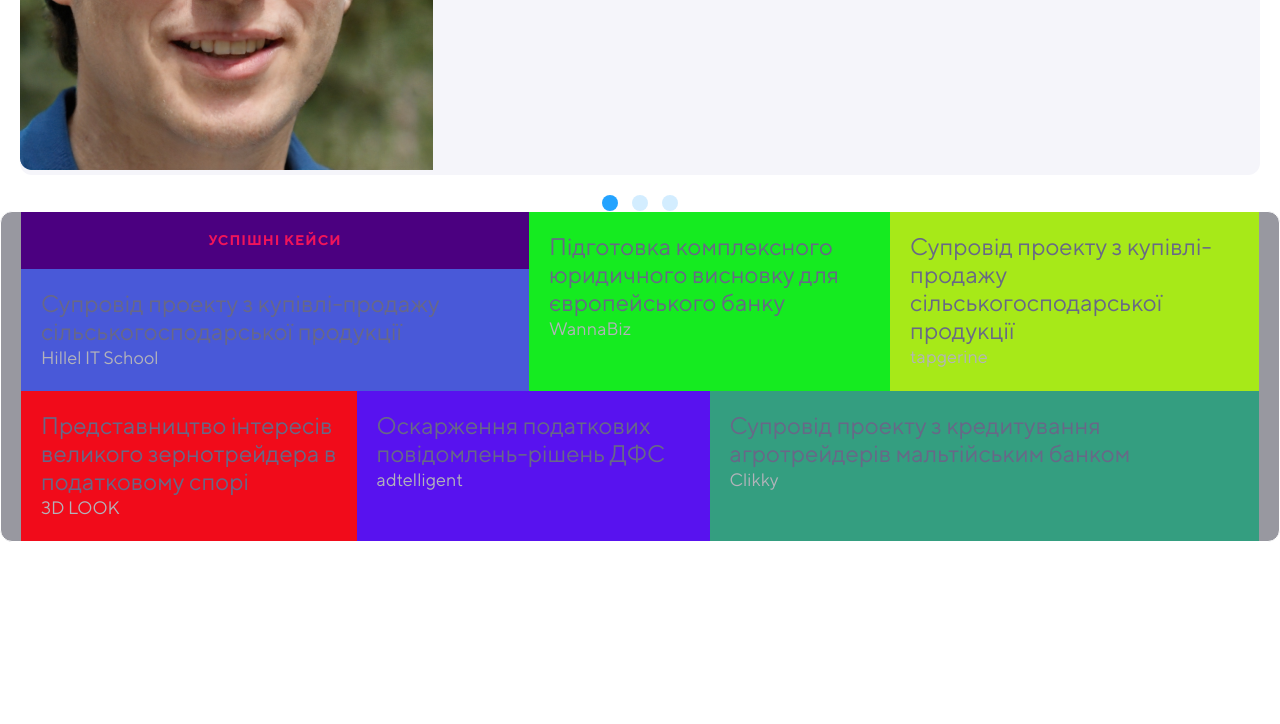
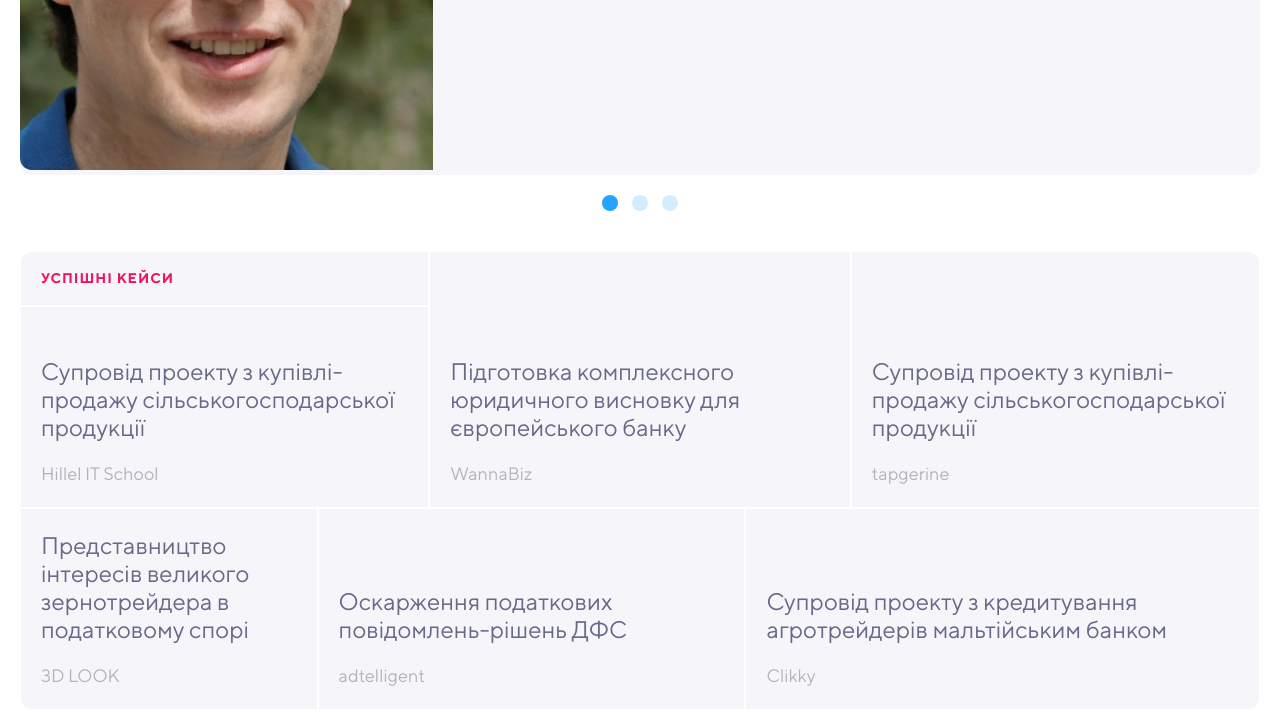
Before and after one commit to glinkinzhenya/hlegals, a plain HTML site: page index.html in a window 1280 px wide. Shown: the part 2654-3378 px from the top of the page. Before the commit the page ends 3196 px from the top, so only its background shows below. Drawn offline with nearby package versions, Linux system fonts and the light colour scheme.

Commit message:
cases ok

```diff
--- a/assets/scss/sections/main/cases/_cases.scss
+++ b/assets/scss/sections/main/cases/_cases.scss
@@ -1,62 +1,67 @@
 @use "../../../presets" as *;
 @use "../../../mixins" as *;
 
-.cases {}
+.cases {
+    // max-width: 1320px;
+    //     margin-right: auto;
+    //     margin-left: auto;
+    //     padding-right: 20px;
+    //     padding-left: 20px;
+    //     height: 453px;
+
+        display: grid;
+        grid-template-areas: "a1 a1 a3 a3 a4"
+            "a2 a2 a3 a3 a4"
+            "a5 a6 a6 a7 a7";
+        grid-template-columns: 24% 9% 1fr 8.5% 33%;
+        grid-template-rows: 12% 1fr 1fr;
+}
 
 .cases-container {
-    background: #9898a0;
-    border: 1px solid #FFFFFF;
-    border-radius: 12px;
-
-    max-width: 1320px;
-    margin-right: auto;
-    margin-left: auto;
-    padding-right: 20px;
-    padding-left: 20px;
-
-    display: grid;
-    grid-template-areas: "a1 a1 a3 a3 a4"
-    "a2 a2 a3 a3 a4"
-    "a5 a6 a6  a7 a7"
-
-
 
 
 }
 
-.cases-container>div:nth-of-type(1) {
+.cases>div:nth-of-type(1) {
     grid-area: a1;
-    background-color: rgb(75, 0, 128);
+    border: 1px solid #FFFFFF;
+    border-radius: 12px 0px 0px 0px;
+
+justify-content: center;
 }
 
-.cases-container>div:nth-of-type(2) {
+.cases>div:nth-of-type(2) {
     grid-area: a2;
-    background-color: rgb(73, 89, 216);
+    border: 1px solid #FFFFFF;
+
 }
 
-.cases-container>div:nth-of-type(3) {
+.cases>div:nth-of-type(3) {
     grid-area: a3;
-    background-color: rgb(21, 235, 32);
+    border: 1px solid #FFFFFF;
 }
 
-.cases-container>div:nth-of-type(4) {
+.cases>div:nth-of-type(4) {
     grid-area: a4;
-    background-color: rgb(167, 233, 24);
+    border-radius: 0px 12px 0px 0px;
+    border: 1px solid #FFFFFF;
 }
 
-.cases-container>div:nth-of-type(5) {
+.cases>div:nth-of-type(5) {
     grid-area: a5;
-    background-color: rgb(241, 11, 26);
+    border: 1px solid #FFFFFF;
+    border-radius: 0px 0px 0px 12px;
 }
 
-.cases-container>div:nth-of-type(6) {
+.cases>div:nth-of-type(6) {
     grid-area: a6;
-    background-color: rgb(88, 18, 239);
+    border: 1px solid #FFFFFF;
 }
 
-.cases-container>div:nth-of-type(7) {
+.cases>div:nth-of-type(7) {
     grid-area: a7;
-    background-color: rgb(52, 158, 128);
+    border: 1px solid #FFFFFF;
+    border-radius: 0px 0px 12px 0px;
 }
 
 
@@ -64,16 +69,16 @@
     display: flex;
     padding: 20px;
     flex-direction: column;
+    background-color: #F5F5FA;
+    justify-content: flex-end;
 
     &__title {
         font-size: 14px;
         line-height: 17px;
 
-        text-align: center;
         letter-spacing: 1px;
         text-transform: uppercase;
         color: #F0145A;
-        grid-area: ttl;
     }
 
     &__description {
@@ -82,13 +87,12 @@
         display: flex;
         align-items: flex-end;
         color: #686887;
-        grid-area: des;
+        margin-bottom: 20px;
     }
 
     &__notes {
         font-size: 18px;
         line-height: 26px;
         color: #B3B3BA;
-        grid-area: nts;
     }
 }
--- a/assets/scss/sections/main/face/_face.scss
+++ b/assets/scss/sections/main/face/_face.scss
@@ -22,6 +22,7 @@
     opacity: 0.2;
     border-radius: 8px;
     background: #24a3ff;
+    margin-bottom: 40px;
 
     &.active {
         opacity: 1;
--- a/index.html
+++ b/index.html
@@ -247,9 +247,9 @@
 
     </section>
 
-    <section class="cases">
+    <section class="cases container">
 
-      <div class="cases-container">
+
 
       <div class="cases-section">
         <h3 class="cases-section__title">Успішні кейси</h3>
@@ -287,8 +287,15 @@
         </div>
         <div class="cases-section__notes">Clikky</div>
       </div>
-      </div>
+
     </section>
+
+
+    <br>
+    <br>
+    <br>
+    <br>
+    <br>
 
   </main>
 
```
Also changed, not shown: assets/css/style.css. Lines whose indentation alone changed are shown as unchanged.
